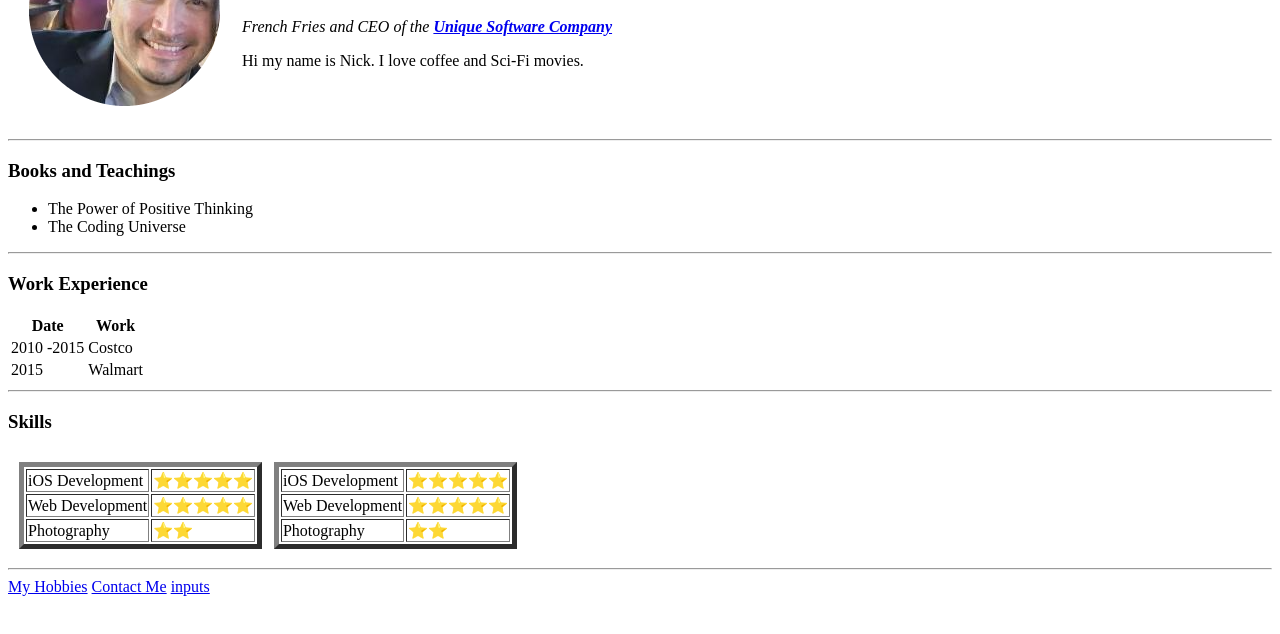
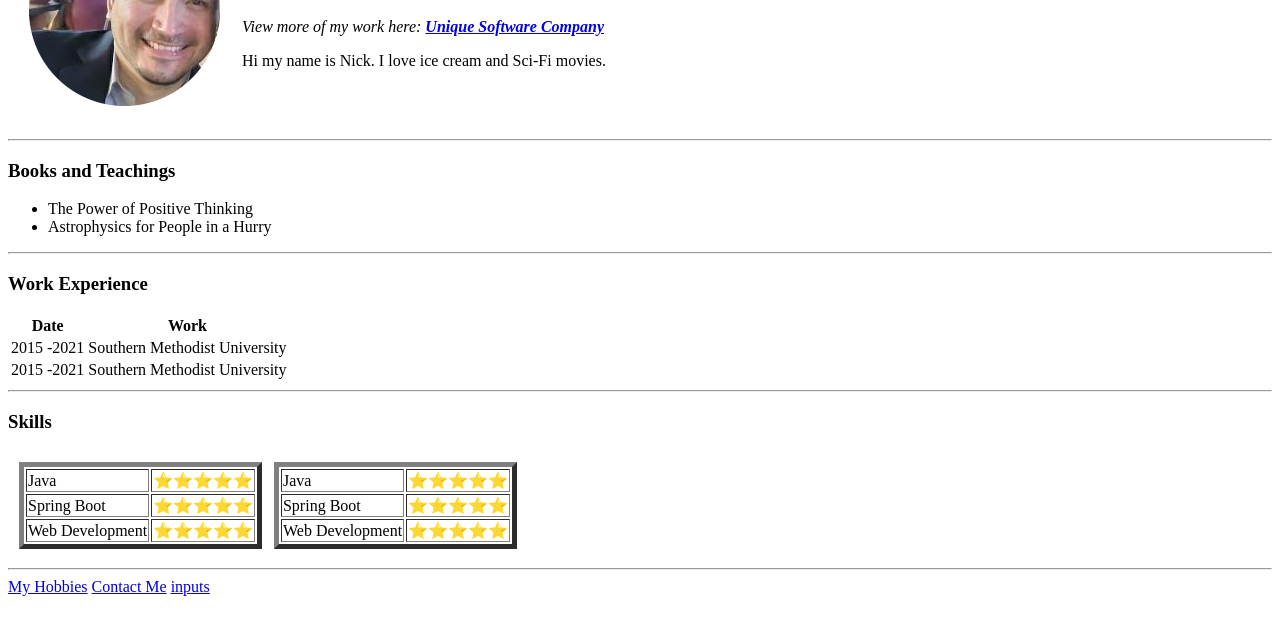
Before and after one commit to vader9595/cv, a plain HTML site: page index.html in a window 1280 px wide. Shown: the part 114-748 px from the top of the page. Drawn offline with Linux system fonts and the light colour scheme.

Commit message:
Update index.html

```diff
--- a/index.html
+++ b/index.html
@@ -16,11 +16,11 @@
         <td>
           <h1> Nick Velasquez </h1>
           <p>
-            <em>French Fries and CEO of the <strong> <a href="https://www.uniquesoftwaredev.com/">Unique Software Company</a></strong></em>
+            <em>View more of my work here: <strong> <a href="https://www.uniquesoftwaredev.com/">Unique Software Company</a></strong></em>
           </p>
 
           <p>
-            Hi my name is Nick. I love coffee and Sci-Fi movies.
+            Hi my name is Nick. I love ice cream and Sci-Fi movies.
           </p>
 
 
@@ -38,7 +38,7 @@
 
   <ul>
     <li>The Power of Positive Thinking</li>
-    <li> The Coding Universe</li>
+    <li> Astrophysics for People in a Hurry</li>
   </ul>
   <hr>
   <h3>Work Experience</h3>
@@ -52,13 +52,13 @@
     </thead>
     <tbody>
       <tr>
-        <td>2010 -2015</td>
-        <td>Costco</td>
+        <td>2015 -2021</td>
+        <td>Southern Methodist University</td>
       </tr>
 
       <tr>
-        <td>2015</td>
-        <td>Walmart</td>
+        <td>2015 -2021</td>
+        <td>Southern Methodist University</td>
       </tr>
     </tbody>
 
@@ -73,16 +73,16 @@
 
         <table border="5">
           <tr>
-            <td>iOS Development</td>
+            <td>Java</td>
+            <td>⭐⭐⭐⭐⭐</td>
+          </tr>
+          <tr>
+            <td>Spring Boot</td>
             <td>⭐⭐⭐⭐⭐</td>
           </tr>
           <tr>
             <td>Web Development</td>
             <td>⭐⭐⭐⭐⭐</td>
-          </tr>
-          <tr>
-            <td>Photography</td>
-            <td>⭐⭐</td>
           </tr>
         </table>
 
@@ -92,16 +92,16 @@
 
         <table border="5">
           <tr>
-            <td>iOS Development</td>
+            <td>Java</td>
+            <td>⭐⭐⭐⭐⭐</td>
+          </tr>
+          <tr>
+           <td>Spring Boot</td>
             <td>⭐⭐⭐⭐⭐</td>
           </tr>
           <tr>
             <td>Web Development</td>
             <td>⭐⭐⭐⭐⭐</td>
-          </tr>
-          <tr>
-            <td>Photography</td>
-            <td>⭐⭐</td>
           </tr>
         </table>
 
```
